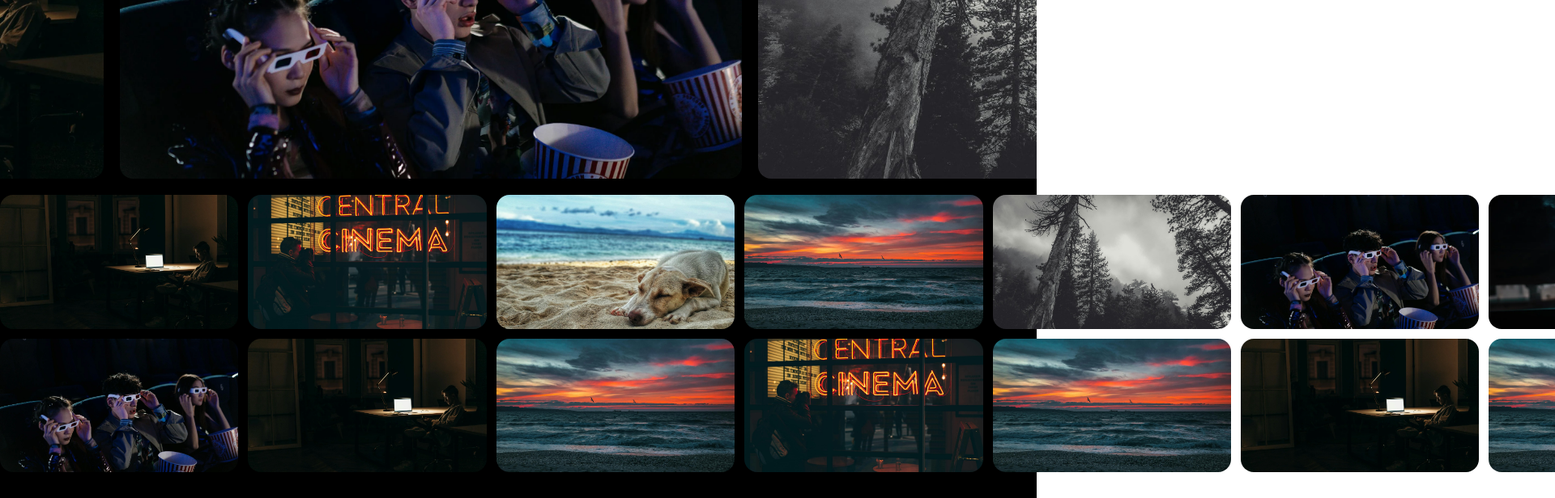
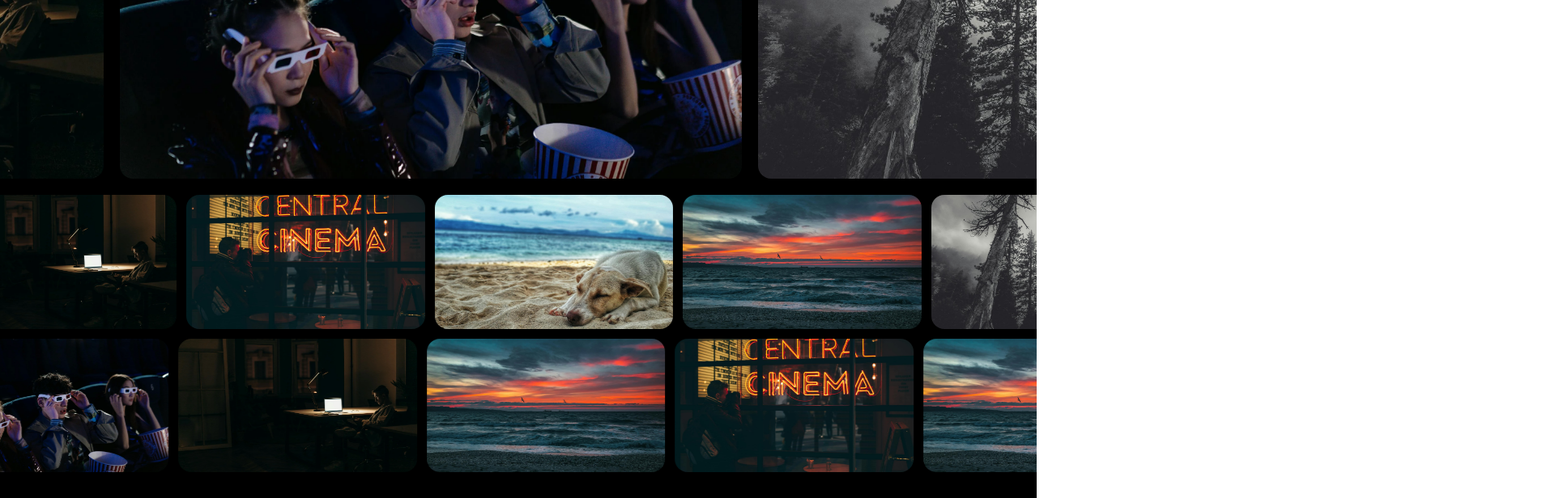
Before and after one commit to jahansid/AppleTv-Rebuild, a React (Vite) app: page / in a window 1280 px wide. Shown: the part 1839-2455 px from the top of the page at 81% size, 1920 px wide, since content can reach past the window. Built offline with nearby package versions, Linux system fonts and the light colour scheme.

Commit message:
smallmovies carousel styling basic done

```diff
--- a/src/components/section/videocarousel.tsx
+++ b/src/components/section/videocarousel.tsx
@@ -35,7 +35,9 @@ export const VideoCarousel = () => {
       </div>
       <div className=" space-y-3">
         <SmallMoviesCarousel movies={randomMoviesSet1} />
+        <div className="[--duration:74s] [--carousel-offset:-32px]">
         <SmallMoviesCarousel movies={randomMoviesSet2} />
+        </div>
       </div>
     </div>
   );
@@ -43,7 +45,8 @@ export const VideoCarousel = () => {
 
 const SmallMoviesCarousel = ({ movies }: { movies: Movie[] }) => {
   return (
-    <div className=" flex gap-3">
+    <div className=" overflow-clip">
+    <div className=" flex gap-3 animate-carousel-move relative left-[var(--carousel-offset, 0px)]">
       {movies.map((movie, index) => (
         <div
           key={`${movie.name} - ${index}`}
@@ -57,5 +60,6 @@ const SmallMoviesCarousel = ({ movies }: { movies: Movie[] }) => {
         </div>
       ))}
     </div>
+    </div>
   );
 };
--- a/tailwind.config.js
+++ b/tailwind.config.js
@@ -1,10 +1,8 @@
+import { transform } from "typescript";
+
 /** @type {import('tailwindcss').Config} */
 export default {
-  content: [
-    "./index.html",
-    "./src/**/*.{js,ts,jsx,tsx}",
-
-  ],
+  content: ["./index.html", "./src/**/*.{js,ts,jsx,tsx}"],
   theme: {
     colors: {
       background: "#000",
@@ -25,9 +23,18 @@ export default {
       "4xl": "2.5rem", // 48px
       "5xl": "4.5rem", // 72px
     },
+    keyframes: {
+      "carousel-move": {
+        "0%": { transform: "translateX(0)" },
+        "100%": { transform: "translateX(-100%)" },
+      },
+    },
+    animation: {
+      "carousel-move": "carousel-move var(--duration,80s) infinite",
+    },
     fontFamily: {
-      noto: ["Noto Sans", "sans-serif"]
+      noto: ["Noto Sans", "sans-serif"],
     },
   },
   plugins: [],
-}
+};
```
